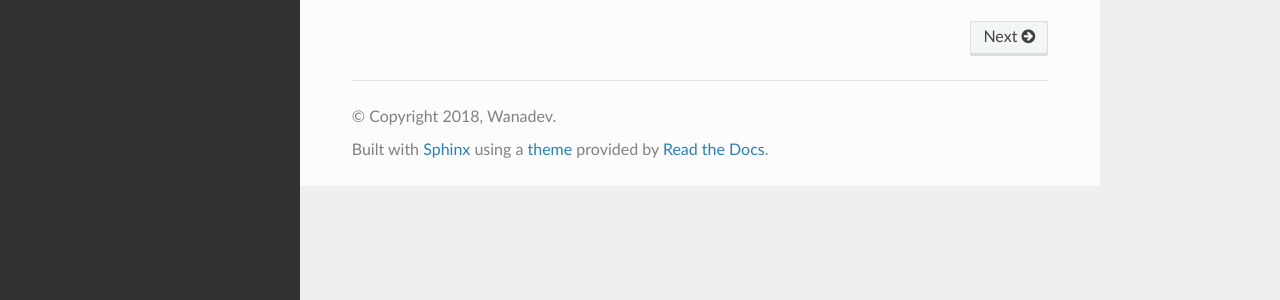
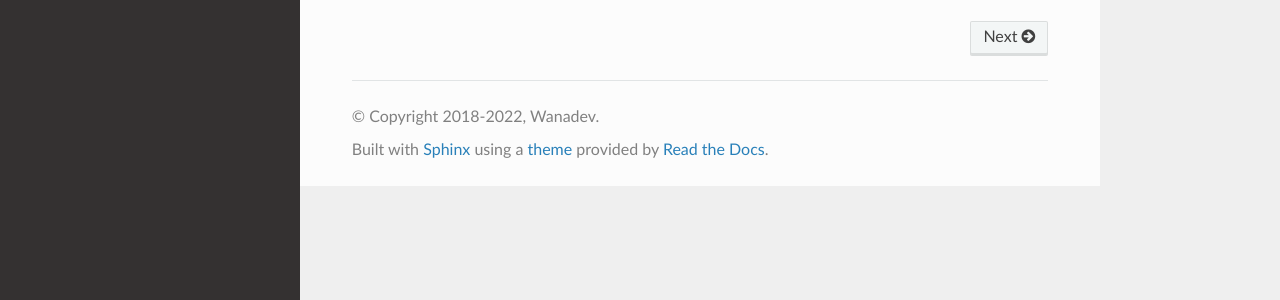
Before and after one commit to wanadev/obsidianjs, a Sphinx documentation site: the page built from doc/index.rst, in a window 1280 px wide. Shown: the part 464-764 px from the top of the page. Built offline with Sphinx 7.4.7 and the Read the Docs theme 2.0.0, drawn with Linux system fonts in a browser that asks for light colours; pages that are not in the unit, such as notebooks, are missing from menus.

Commit message:
Update copyright years

```diff
--- a/doc/conf.py
+++ b/doc/conf.py
@@ -23,7 +23,7 @@ import glob
 # -- Project information -----------------------------------------------------
 
 project = u"Obsidian Framework"
-copyright = u"2018, Wanadev"
+copyright = u"2018-2022, Wanadev"
 author = u"Wanadev"
 
 # The short X.Y version
```
